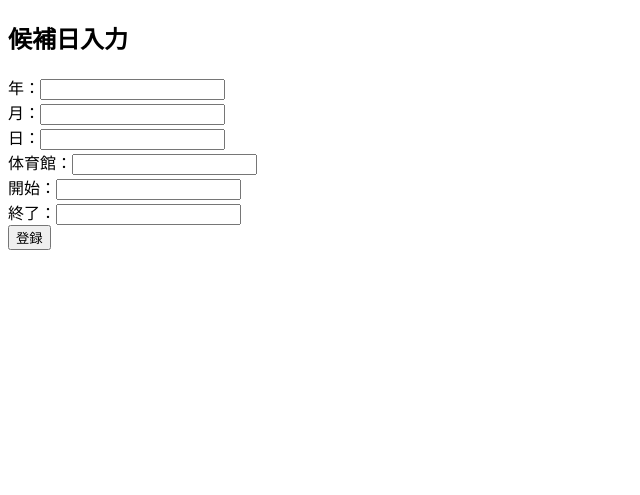
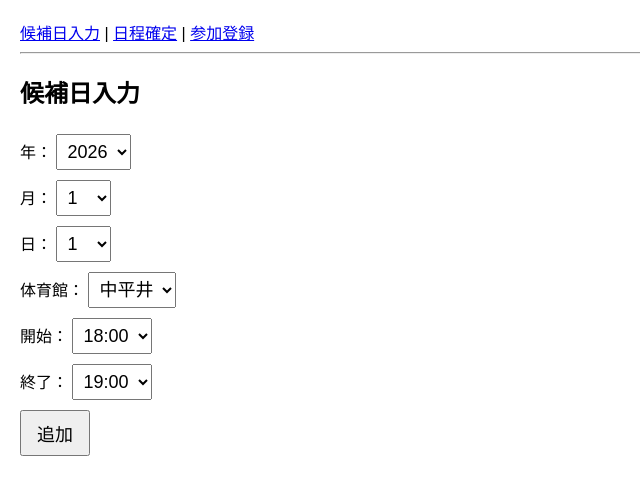
Before and after one commit to matsumurashin0125/event-app6, a Flask app: page / in a window 1280 px wide. Shown: the top 495 px of the page, without its empty margins (0-640 px from the left). Run offline with Flask 3, Linux system fonts and the light colour scheme.

Commit message:
Update index.html

```diff
--- a/templates/index.html
+++ b/templates/index.html
@@ -1,17 +1,69 @@
+<body>
+
+<nav>
+    <a href="{{ url_for('index') }}">候補日入力</a> |
+    <a href="{{ url_for('confirm') }}">日程確定</a> |
+    <a href="{{ url_for('register') }}">参加登録</a>
+</nav>
+<hr>
+
 <!DOCTYPE html>
 <html>
-<head><meta charset="utf-8"><title>候補日入力</title></head>
+<head>
+    <title>候補日入力</title>
+    <link rel="stylesheet" href="/static/style.css">
+</head>
 <body>
 <h2>候補日入力</h2>
 
 <form method="POST">
-    年：<input type="number" name="year" required><br>
-    月：<input type="number" name="month" required><br>
-    日：<input type="number" name="day" required><br>
-    体育館：<input type="text" name="gym"><br>
-    開始：<input type="text" name="start"><br>
-    終了：<input type="text" name="end"><br>
-    <button>登録</button>
+
+    年：
+    <select name="year">
+        {% for y in range(base.year, base.year + 2) %}
+        <option value="{{ y }}">{{ y }}</option>
+        {% endfor %}
+    </select><br>
+
+    月：
+    <select name="month">
+        {% for m in range(1, 13) %}
+        <option value="{{ m }}">{{ m }}</option>
+        {% endfor %}
+    </select><br>
+
+    日：
+    <select name="day">
+        {% for d in range(1, 32) %}
+        <option value="{{ d }}">{{ d }}</option>
+        {% endfor %}
+    </select><br>
+
+    体育館：
+    <select name="gym">
+        <option>中平井</option>
+        <option>平井</option>
+        <option>西小岩</option>
+        <option>北小岩</option>
+        <option>南小岩</option>
+    </select><br>
+
+    開始：
+    <select name="start">
+        <option>18:00</option>
+        <option>18:30</option>
+        <option>19:00</option>
+        <option>19:30</option>
+    </select><br>
+
+    終了：
+    <select name="end">
+        <option>19:00</option>
+        <option>19:30</option>
+        <option>20:00</option>
+    </select><br>
+
+    <button type="submit">追加</button>
 </form>
 
 </body>
```
